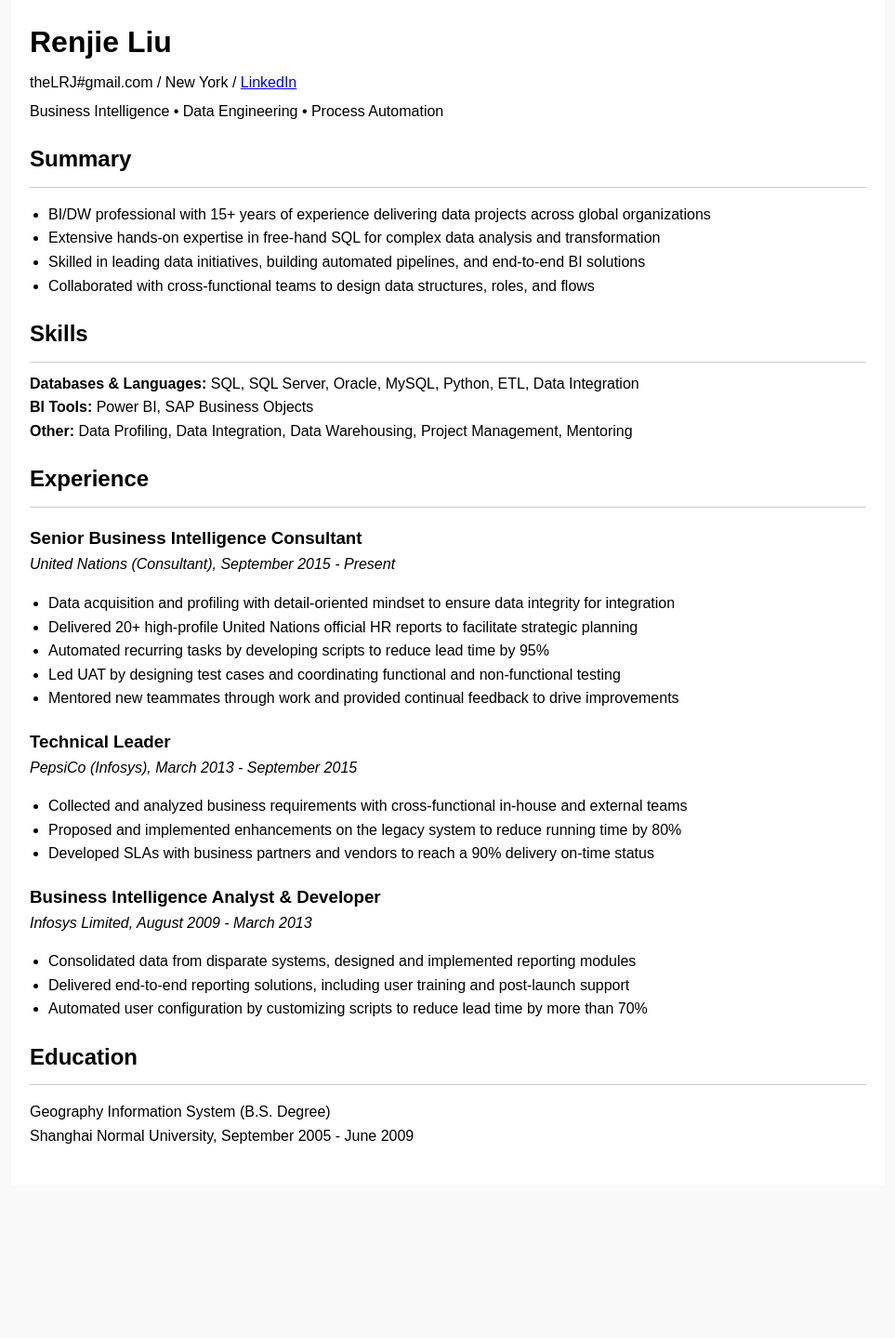
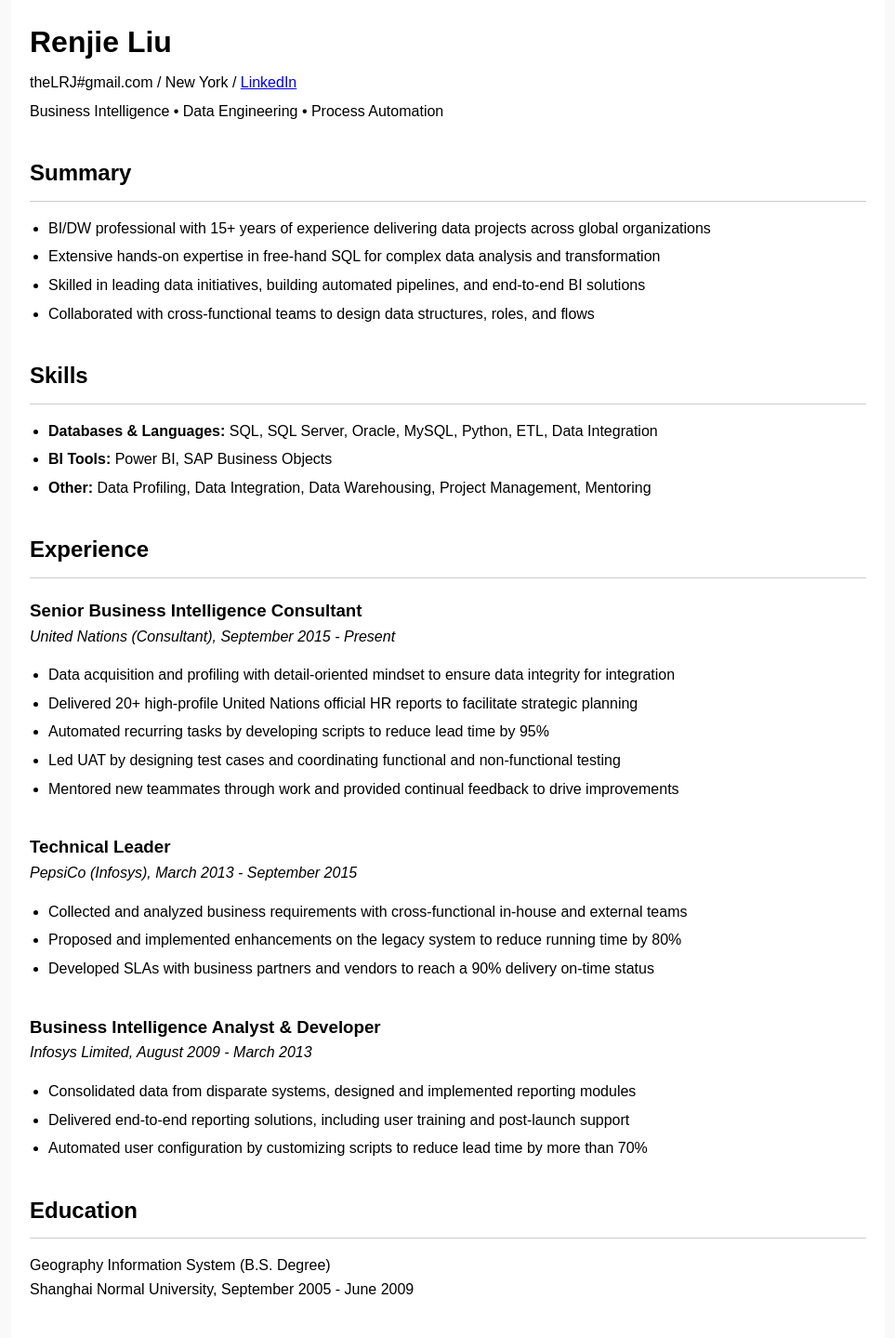
Before and after one commit to renjieliu/renjieliu.github.io, a Jekyll site: the page index.html, which Jekyll copies as it is, in a window 1280 px wide. Shown: the whole page at 93% size, without its empty margins (158-1121 px from the left). Built offline with Jekyll 4.4.1, drawn with Linux system fonts in a browser that asks for light colours; before the commit the page ends 1275 px from its top, so only the background shows below that.

Commit message:
renjieliu.github.io/index.html

```diff
--- a/index.html
+++ b/index.html
@@ -20,15 +20,27 @@
       background: #fff;
     }
     h1, h2 {
-      margin-bottom: 10px;
+      margin-top: 35px;
+	  margin-bottom: 10px;
       color: #000;
     }
     h1 {
       font-size: 2em;
     }
+
     h3 {
-        margin-bottom: 0px;
+		margin-top: 35px;
+		margin-bottom: 0px;
     }
+	.h3_first {
+		margin-top: 20px;
+    }
+
+	li {
+	  margin: 5px 0;
+	}
+
+
     .header {
       text-align: left;
       margin-bottom: 20px;
@@ -83,15 +95,17 @@
     <div class="section">
       <h2>Skills</h2>
       <hr />
-      <strong>Databases & Languages:</strong> SQL, SQL Server, Oracle, MySQL, Python, ETL, Data Integration</br>
-      <strong>BI Tools:</strong> Power BI, SAP Business Objects</br>
-      <strong>Other:</strong> Data Profiling, Data Integration, Data Warehousing, Project Management, Mentoring</br>
+      <ul>
+	  <li><strong>Databases & Languages:</strong> SQL, SQL Server, Oracle, MySQL, Python, ETL, Data Integration</li>
+      <li><strong>BI Tools:</strong> Power BI, SAP Business Objects</li>
+      <li><strong>Other:</strong> Data Profiling, Data Integration, Data Warehousing, Project Management, Mentoring</li>
+	  </ul>
     </div>
 
     <div class="section">
       <h2>Experience</h2>
       <hr />
-      <h3>Senior Business Intelligence Consultant</h3>
+      <h3 class="h3_first">Senior Business Intelligence Consultant</h3>
       <em>United Nations (Consultant), September 2015 - Present</em>
       <br/>
       <ul>
```
